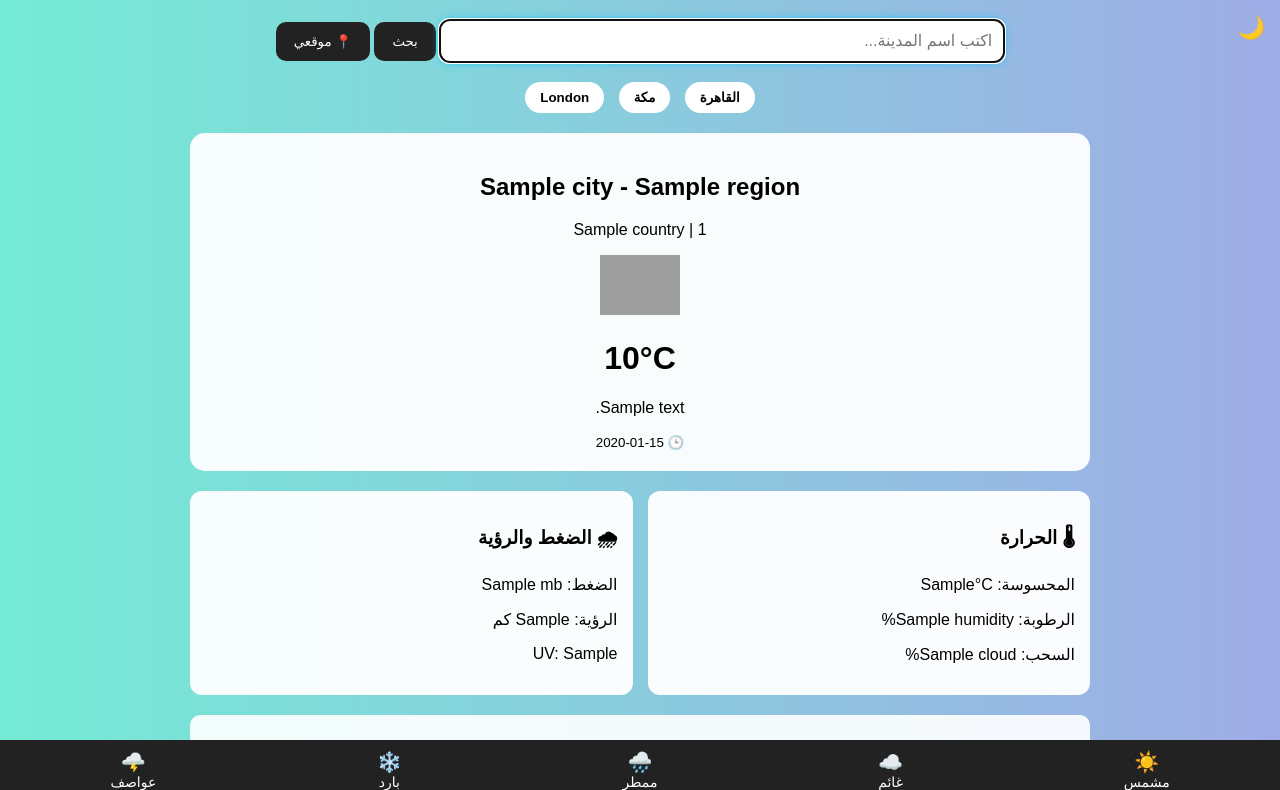
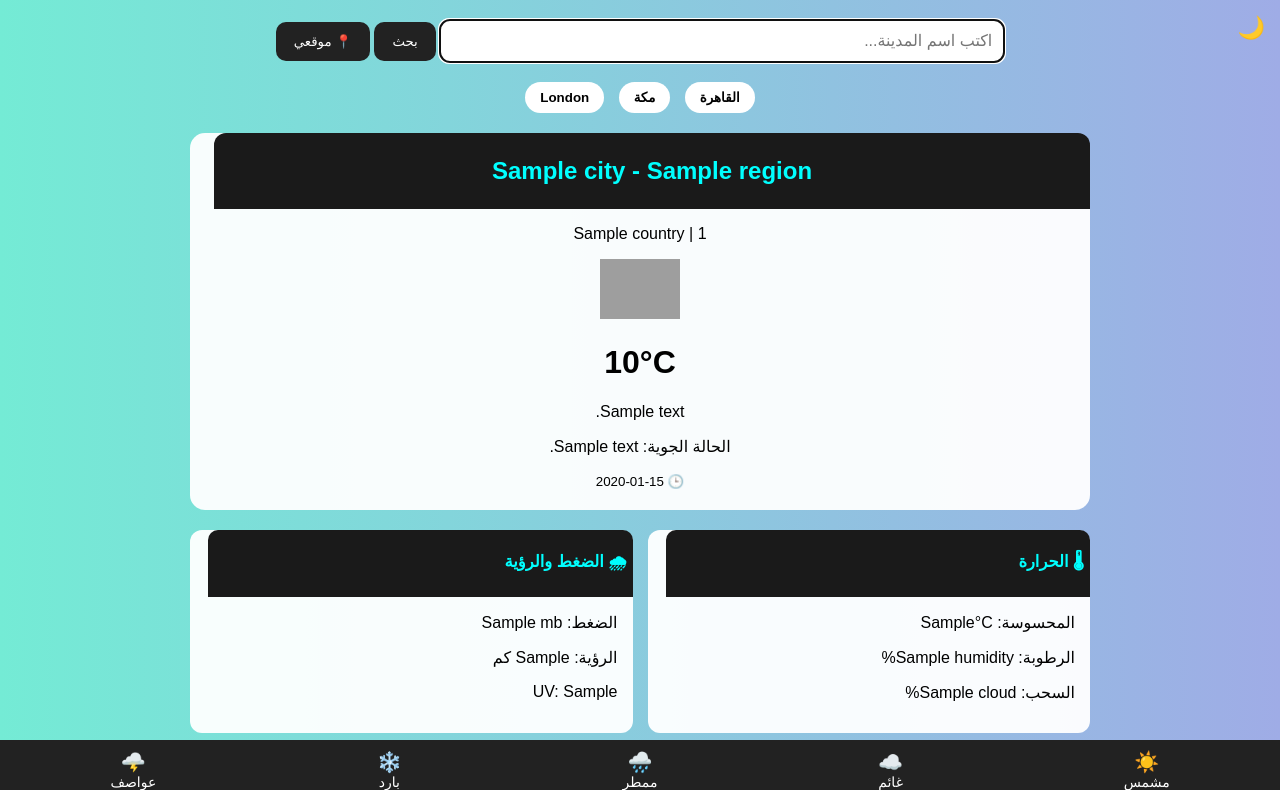
Before and after one commit to horus177/weather-api, a Django app: template weatherapi/templates/weatherapi.html in a window 1280 px wide. Shown: the top 790 px of the page. Run offline with Django 3.2, Linux system fonts and the light colour scheme; the template is opened without the code that fills it: most values are stand-ins (such as "Sample title", 1, 10 or a date in 2020); grey boxes are pictures that could not be loaded.

Commit message:
التغير النهائي 2

```diff
--- a/weatherapi/templates/weatherapi.html
+++ b/weatherapi/templates/weatherapi.html
@@ -3,27 +3,30 @@
 <html lang="ar" dir="rtl">
 <head>
 <meta charset="UTF-8">
-<title>  تطبيق الطقس -حورس </title>
+<title>تطبيق الطقس المتقدم</title>
 <meta name="viewport" content="width=device-width, initial-scale=1.0">
 
 <style>
 body{
     font-family: Arial;
     margin:0;
-    padding:20px 0 100px 0;
+    padding:20px 0 80px 0;
     background: linear-gradient(to right,#74ebd5,#9face6);
     transition:0.4s;
 }
+
 body.dark{
     background:#111;
     color:#eee;
 }
+
 .container{
     width:90%;
     max-width:900px;
     margin:auto;
-    transition:0.4s;
 }
+
+/* البحث */
 .search-box{text-align:center;margin-bottom:15px;}
 .search-box input{
     padding:12px;
@@ -56,60 +56,111 @@ body.dark{
     cursor:pointer;
     transition:0.3s;
 }
-.quick-cities button:hover{background:#00c3ff;color:#fff;}
+.quick-cities button:hover{
+    background:#00c3ff;
+    color:#000;
+}
 body.dark .quick-cities button{
     background:#333;
     color:#fff;
 }
+body.dark .quick-cities button:hover{
+    background:#00c3ff;
+    color:#000;
+}
 
+/* الكارت الرئيسي */
 .main-card{
     background:rgba(255,255,255,0.95);
     padding:20px;
     border-radius:15px;
     text-align:center;
     margin-bottom:20px;
-    transition:0.4s;
+    transition:0.3s;
 }
 body.dark .main-card{background:#222;}
-.main-card img{width:80px; transition:0.3s;}
+.main-card img{width:80px}
+
+/* العنوان بالعرض */
+/* العنوان بالعرض للكارت الرئيسي */
+.main-card .title-box{
+    width:100%;
+    background:#1a1a1a;
+    color:cyan;
+    padding:4px 8px;              /* أنحف */
+    border-radius:12px 12px 0 0;
+    margin:-20px -20px 12px -20px;
+    font-size:16px;               /* أصغر */
+    font-weight:500;              /* أرفع */
+}
+/* Grid */
 .grid{
     display:grid;
     grid-template-columns:repeat(auto-fit,minmax(250px,1fr));
     gap:15px;
-    transition:0.3s;
 }
+
 .box{
     background:rgba(255,255,255,0.95);
     padding:15px;
     border-radius:12px;
-    transition:0.4s;
+    transition:0.3s;
 }
-body.dark .box{background:#222;}
+body.dark .box{background:#222}
+
+/* العنوان بالعرض للكروت */
+.box .title-box{
+    width:100%;
+    background:#1a1a1a;
+    color:cyan;
+    padding:4px 6px;
+    border-radius:10px 10px 0 0;
+    margin:-15px -15px 8px -15px;
+    font-size:14px;
+    font-weight:500;
+}
+
+/* توقعات */
 .forecast{
     display:flex;
-    gap:10px;
+    gap:15px;
     justify-content:space-between;
     margin-top:20px;
     flex-wrap:wrap;
 }
+
 .forecast-day{
     flex:1;
     min-width:120px;
     background:rgba(255,255,255,0.9);
     padding:10px;
-    border-radius:10px;
+    border-radius:12px;
     text-align:center;
-    transition:0.3s;
+    transition: transform 0.3s, box-shadow 0.3s;
 }
-body.dark .forecast-day{background:#222;}
+.forecast-day:hover{
+    transform: translateY(-5px);
+    box-shadow:0 5px 15px rgba(0,0,0,0.2);
+}
+body.dark .forecast-day{background:#222}
 
+/* العنوان داخل كل يوم */
+.forecast-day .title-box{
+    display:block;
+    background:#000;
+    color: cyan;
+    padding:5px 8px;
+    border-radius:5px;
+    margin-bottom:8px;
+}
+
+/* زر دارك مود */
 .mode-toggle{
     position:fixed;
     top:15px;
     right:15px;
     cursor:pointer;
     font-size:22px;
-    transition:0.3s;
 }
 
 /* Loading Spinner */
@@ -201,57 +271,61 @@ body.dark .forecast-day{background:#222;}
 
 <!-- الكارت الرئيسي -->
 <div class="main-card">
+<div class="title-box">
 <h2>{{city_weather.city}} - {{city_weather.region}}</h2>
+</div>
 <p>{{city_weather.country}} | {{city_weather.tz_id}}</p>
 <img src="https:{{city_weather.icon}}">
 <h1>{{city_weather.temp_c}}°C</h1>
 <p>{{city_weather.text}}</p>
+<p>الحالة الجوية: {{city_weather.aqi_description}}</p>
 <small>🕒 {{city_weather.localtime}}</small>
 </div>
 
 <div class="grid">
 <div class="box">
-<h3>🌡 الحرارة</h3>
+<div class="title-box"><h3>🌡 الحرارة</h3></div>
 <p>المحسوسة: {{city_weather.feelslike_c}}°C</p>
 <p>الرطوبة: {{city_weather.humidity}}%</p>
 <p>السحب: {{city_weather.cloud}}%</p>
 </div>
 
 <div class="box">
-<h3>🌧 الضغط والرؤية</h3>
+<div class="title-box"><h3>🌧 الضغط والرؤية</h3></div>
 <p>الضغط: {{city_weather.pressure_mb}} mb</p>
 <p>الرؤية: {{city_weather.vis_km}} كم</p>
 <p>UV: {{city_weather.uv}}</p>
 </div>
 </div>
 
-<!-- التوقعات -->
+<!-- التوقعات لثلاث أيام قادمة -->
 <div class="forecast">
 {% for day in forecast_days %}
 <div class="forecast-day">
-    <p>{{ day.day_name }}<br>{{ day.date }}</p>
-    <img src="https:{{ day.day.condition.icon }}" alt="أيقونة الطقس">
-    <p>{{day.day.maxtemp_c}}° الكبري / {{day.day.mintemp_c}}° الصغري </p>
-    <p>{{ day.day.condition.text }}</p>
+<div class="title-box">{{ day.day_name }}</div>
+<p>{{ day.date }}</p>
+<img src="https:{{day.day.condition.icon}}">
+<p>{{day.day.maxtemp_c}}° / {{day.day.mintemp_c}}°</p>
+<p>{{day.day.condition.text}}</p>
 </div>
 {% endfor %}
 </div>
+
 {% endif %}
 
+</div>
+<!-- فوتر الطقس -->
+<div class="bottom-nav">
+    <div>☀️<span>مشمس</span></div>
+    <div>☁️<span>غائم</span></div>
+    <div>🌧️<span>ممطر</span></div>
+    <div>❄️<span>بارد</span></div>
+    <div>🌩️<span>عواصف</span></div>
 </div>
 
 <!-- Loading -->
 <div class="spinner-overlay" id="loadingSpinner">
     <div class="spinner"></div>
-</div>
-
-<!-- ناف بار السفلي ديناميكي -->
-<div class="bottom-nav">
-    <div>☀️<span id="nav-sunny">مشمس</span></div>
-    <div>☁️<span id="nav-cloudy">غائم</span></div>
-    <div>🌧️<span id="nav-rain">ممطر</span></div>
-    <div>❄️<span id="nav-cold">بارد</span></div>
-    <div>🌩️<span id="nav-storm">عواصف</span></div>
 </div>
 
 <script>
@@ -268,12 +342,10 @@ if(localStorage.getItem("lastCity")){
 }
 
 /* إظهار اللودنج */
-document.querySelectorAll("form").forEach(form=>{
-    form.addEventListener("submit",function(){
+document.querySelector("form").addEventListener("submit",function(){
 document.getElementById("loadingSpinner").style.display="flex";
 localStorage.setItem("lastCity",
 document.getElementById("cityInput").value);
-    });
 });
 
 /* تحديد الموقع */
@@ -286,16 +358,6 @@ function getLocation(){
 });
 }
 }
-
-/* تحديث ناف بار ديناميكي */
-{% if city_weather %}
-let desc = "{{ city_weather.text|lower }}";
-if(desc.includes("مشمس")){document.getElementById("nav-sunny").textContent="الطقس اليوم مشمس";}
-if(desc.includes("غائم")){document.getElementById("nav-cloudy").textContent="الطقس اليوم غائم";}
-if(desc.includes("ممطر")){document.getElementById("nav-rain").textContent="الطقس اليوم ممطر";}
-if(desc.includes("ثلج")){document.getElementById("nav-cold").textContent="الطقس اليوم بارد";}
-if(desc.includes("عاصف")||desc.includes("رعد")){document.getElementById("nav-storm").textContent="الطقس اليوم عاصف";}
-{% endif %}
 </script>
 
 </body>
```
Also changed, not shown: other parts of weatherapi/templates/weatherapi.html (+43 -27 lines). Lines whose indentation alone changed are shown as unchanged.
